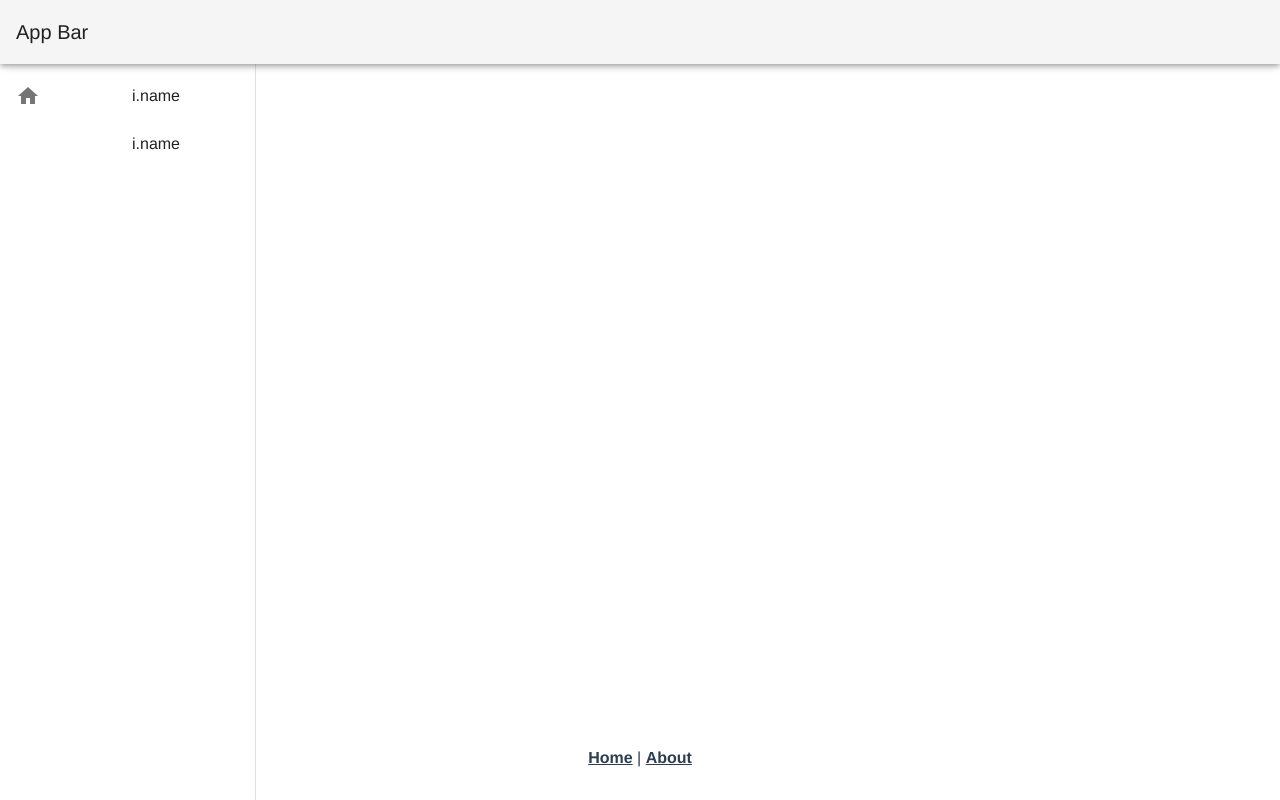
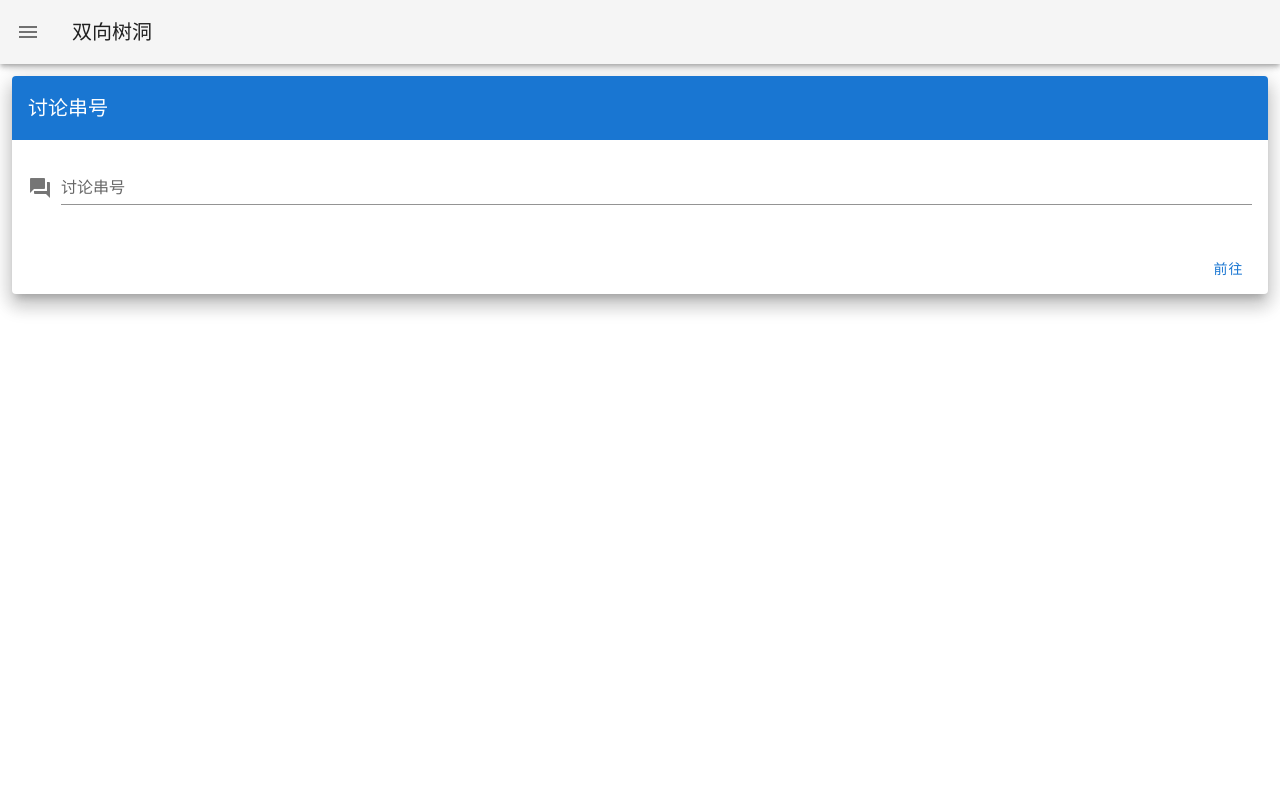
Before and after one commit to lakejason0/private-tree-hole-vue, a Vue app: page /#/thread in a window 1280 px wide. Built offline with nearby package versions, Linux system fonts and the light colour scheme.

Commit message:
Update
Co-authored-by: _LittleC_ <happylittlec233@gmail.com>

```diff
--- a/src/App.vue
+++ b/src/App.vue
@@ -1,20 +1,21 @@
 <template>
   <div id="app">
-    <v-app>
-      <v-navigation-drawer app clipped>
-        <v-list>
+    <v-app id="treehole">
+      <v-navigation-drawer app temporary v-model="drawer">
+        <v-list nav>
           <v-list-item v-for="i in routes" :key="i" :to="{path: i.path}">
             <v-list-item-action>
               <v-icon>mdi-{{ i.icon }}</v-icon>
             </v-list-item-action>
             <v-list-item-content>
-              <v-list-item-title>i.name</v-list-item-title>
+              <v-list-item-title>{{ i.name }}</v-list-item-title>
             </v-list-item-content>
           </v-list-item>
         </v-list>
       </v-navigation-drawer>
       <v-app-bar app clipped-left>
-        <v-toolbar-title>App Bar</v-toolbar-title>
+        <v-app-bar-nav-icon @click="drawer = true"></v-app-bar-nav-icon>
+        <v-toolbar-title>{{ $t('appBar.title') }}</v-toolbar-title>
       </v-app-bar>
       <v-main>
         <v-container fluid>
@@ -23,10 +24,6 @@
           </v-fade-transition>
         </v-container>
       </v-main>
-      <div id="nav">
-        <router-link to="/">Home</router-link> |
-        <router-link to="/about">About</router-link>
-      </div>
     </v-app>
   </div>
 </template>
@@ -59,7 +56,8 @@ import { routes } from "./router";
 export default {
   data(){
     return {
-      routes
+      routes,
+      drawer: false
     }
   }
 };
--- a/src/components/getThreadForm.vue
+++ b/src/components/getThreadForm.vue
@@ -9,7 +9,7 @@
         <v-text-field
           :label="$t('getThreadForm.threadUID')"
           name="thread-uid"
-          prepend-icon="mdi-qrcode"
+          prepend-icon="mdi-forum"
           type="text"
         ></v-text-field>
       </v-form>
--- a/src/locales/en.json
+++ b/src/locales/en.json
@@ -8,5 +8,8 @@
     "title": "Login form",
     "account": "Account",
     "password": "Password"
+  },
+  "appBar": {
+    "title": "Private Tree Hole"
   }
 }
--- a/src/locales/zh_cn.json
+++ b/src/locales/zh_cn.json
@@ -8,5 +8,8 @@
     "title": "登录",
     "account": "账号",
     "password": "密码"
+  },
+  "appBar": {
+    "title": "双向树洞"
   }
 }
--- a/src/locales/zh_tw.json
+++ b/src/locales/zh_tw.json
@@ -8,5 +8,8 @@
     "title": "登錄",
     "account": "帳戶",
     "password": "密碼"
+  },
+  "appBar": {
+    "title": "雙向樹洞"
   }
 }
--- a/src/router/index.js
+++ b/src/router/index.js
@@ -19,7 +19,13 @@ const routes = [
     // which is lazy-loaded when the route is visited.
     component: () =>
       import(/* webpackChunkName: "about" */ "../views/About.vue"),
-    icon: "about"
+    icon: "information"
+  },
+  {
+    path: "/thread",
+    name: "Thread",
+    component: () => import("../views/GetThread.vue"),
+    icon: "forum"
   }
 ];
 
--- /dev/null
+++ b/src/views/GetThread.vue
@@ -0,0 +1,15 @@
+<template>
+    <get-thread-form />
+</template>
+
+<script>
+import getThreadForm from "@/components/getThreadForm.vue";
+
+export default {
+    name: "Thread",
+    components: {
+        getThreadForm
+    }
+};
+
+</script>
```
Also changed, not shown: 1 other file (tests, documents, lock files or other folders).
